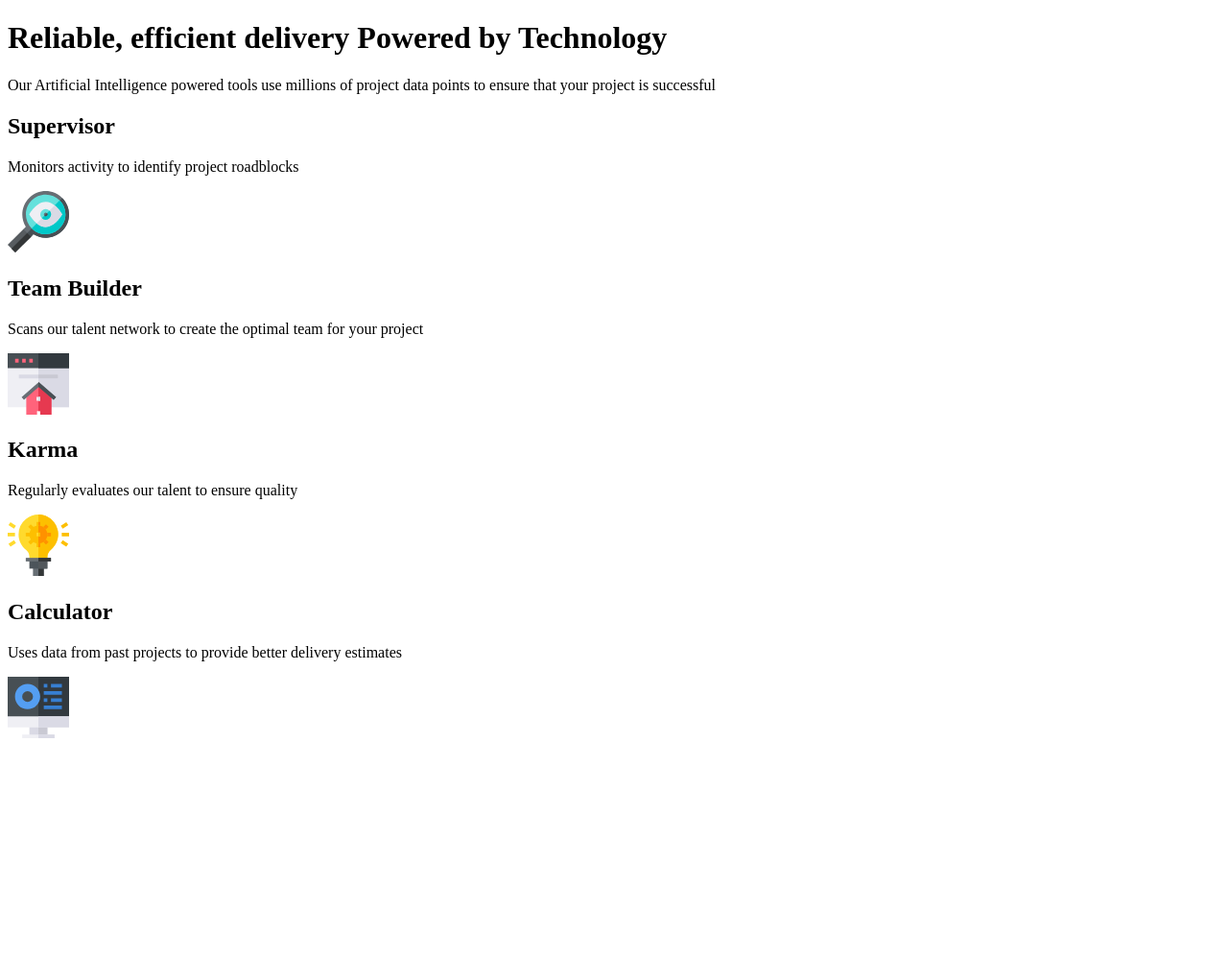
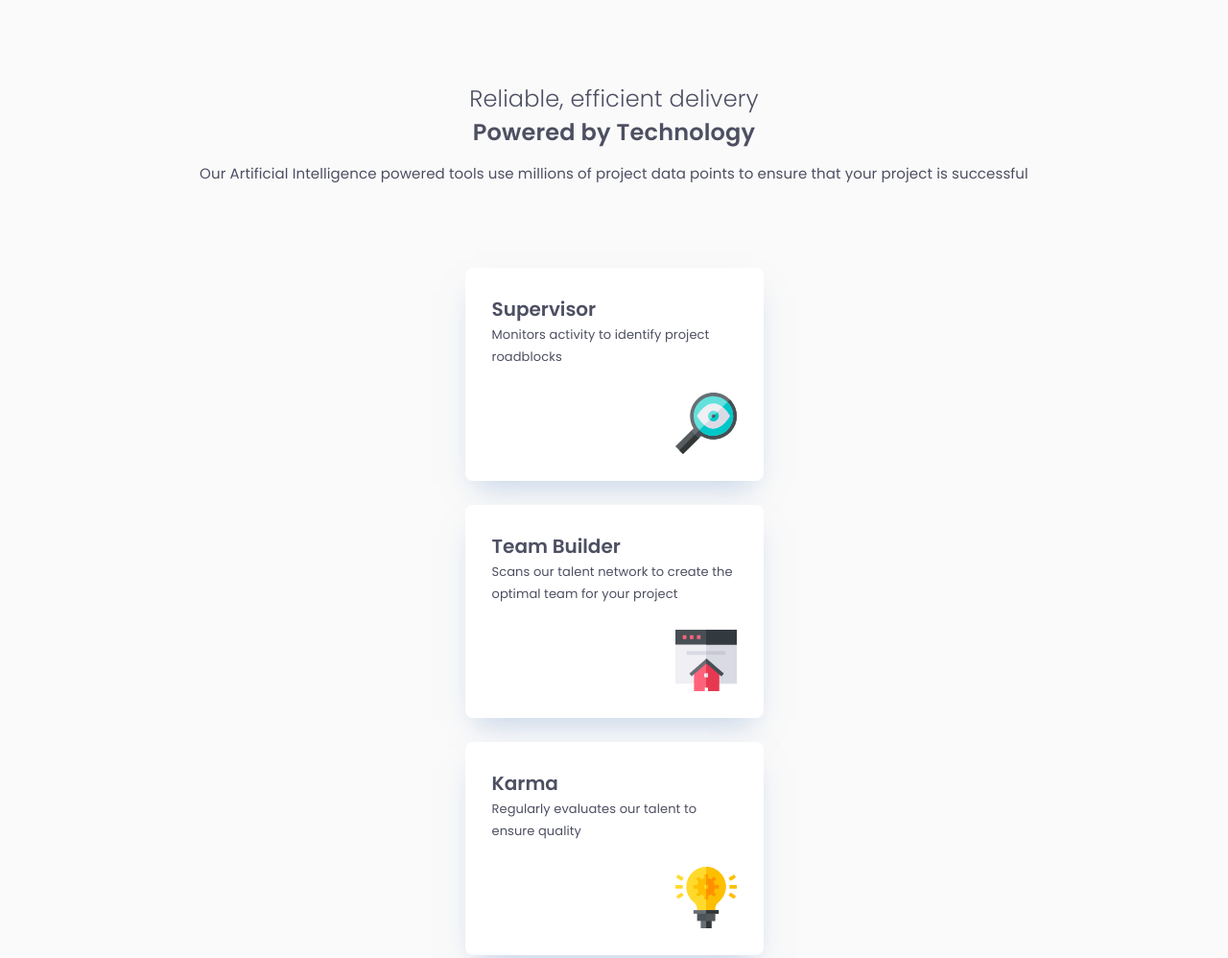
Before and after one commit to TamaraTav/four-card-feature-section, a plain HTML site: page index.html in a window 1280 px wide. Shown: the top 998 px of the page at 96% size. Before the commit the page ends 800 px from the top, so only its background shows below. Drawn offline with Linux system fonts and the light colour scheme.

Commit message:
add css file

```diff
--- a/index.html
+++ b/index.html
@@ -6,6 +6,11 @@
           content="width=device-width, user-scalable=no, initial-scale=1.0, maximum-scale=1.0, minimum-scale=1.0">
     <meta http-equiv="X-UA-Compatible" content="ie=edge">
     <link rel="stylesheet" href="style.css">
+
+    <link rel="preconnect" href="https://fonts.googleapis.com">
+    <link rel="preconnect" href="https://fonts.gstatic.com" crossorigin>
+    <link href="https://fonts.googleapis.com/css2?family=Poppins:ital,wght@0,100;0,200;0,300;0,400;0,500;0,600;0,700;0,800;0,900;1,100;1,200;1,300;1,400;1,500;1,600;1,700;1,800;1,900&display=swap" rel="stylesheet">
+
     <title>Four Card Section</title>
 </head>
 <body>
--- a/style.css
+++ b/style.css
@@ -0,0 +1,86 @@
+* {
+    margin: 0;
+    padding: 0;
+    box-sizing: border-box;
+}
+
+html {
+    font-size: 10px;
+}
+
+header {
+    display: flex;
+    flex-direction: column;
+    align-items: center;
+    margin-top: 85px;
+}
+
+body {
+    font-family: 'Poppins';
+    background-color: #fafafa;
+}
+
+h1 {
+    width: 100%;
+    max-width: 310px;
+    font-size: 2.4rem;
+    font-weight: 300;
+    letter-spacing: 0.167px;
+    text-align: center;
+    color: #4d4f62;
+}
+
+h1 span {
+    font-weight: 600;
+}
+
+header p {
+    color: #4d4f62;
+    text-align: center;
+    font-size: 15px;
+    font-weight: 400;
+    line-height: 25px;   /*166.667 */
+    letter-spacing: 0.104px;
+    margin-top: 13px;
+}
+
+main {
+    margin-top: 76px;
+    display: flex;
+    flex-direction: column;
+    align-items: center;
+    gap: 25px;
+    margin-bottom: 78px;
+    padding: 10px;
+}
+
+.card {
+    background-color: #fff;
+    border-radius: 8px;
+    box-shadow: 0px 15px 30px -11px rgba(131, 166, 210, 0.5);
+    width: 100%;
+    max-width: 311px;
+    height: 222px;
+    padding: 28px;
+    position: relative;
+}
+
+.card h2 {
+    color: #4d4f62;
+    font-size: 20px;
+    font-weight: 600;
+}
+
+.card p {
+    color: #4d4f62;
+    font-size: 13px;
+    font-weight: 400;
+    line-height: 23px;
+    letter-spacing: 0.09px;
+}
+
+.card img {
+    position: absolute;
+    right: 28px;
+    bottom: 28px;
+}
```
